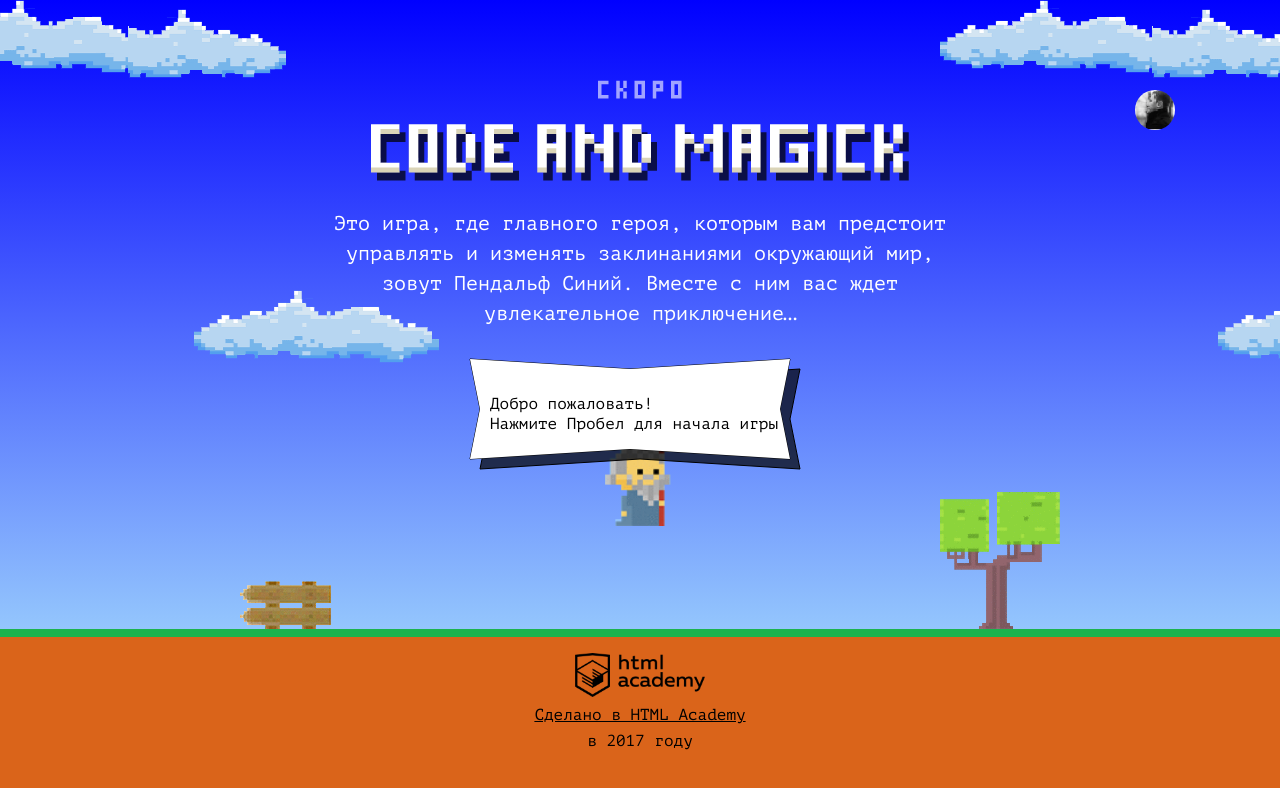
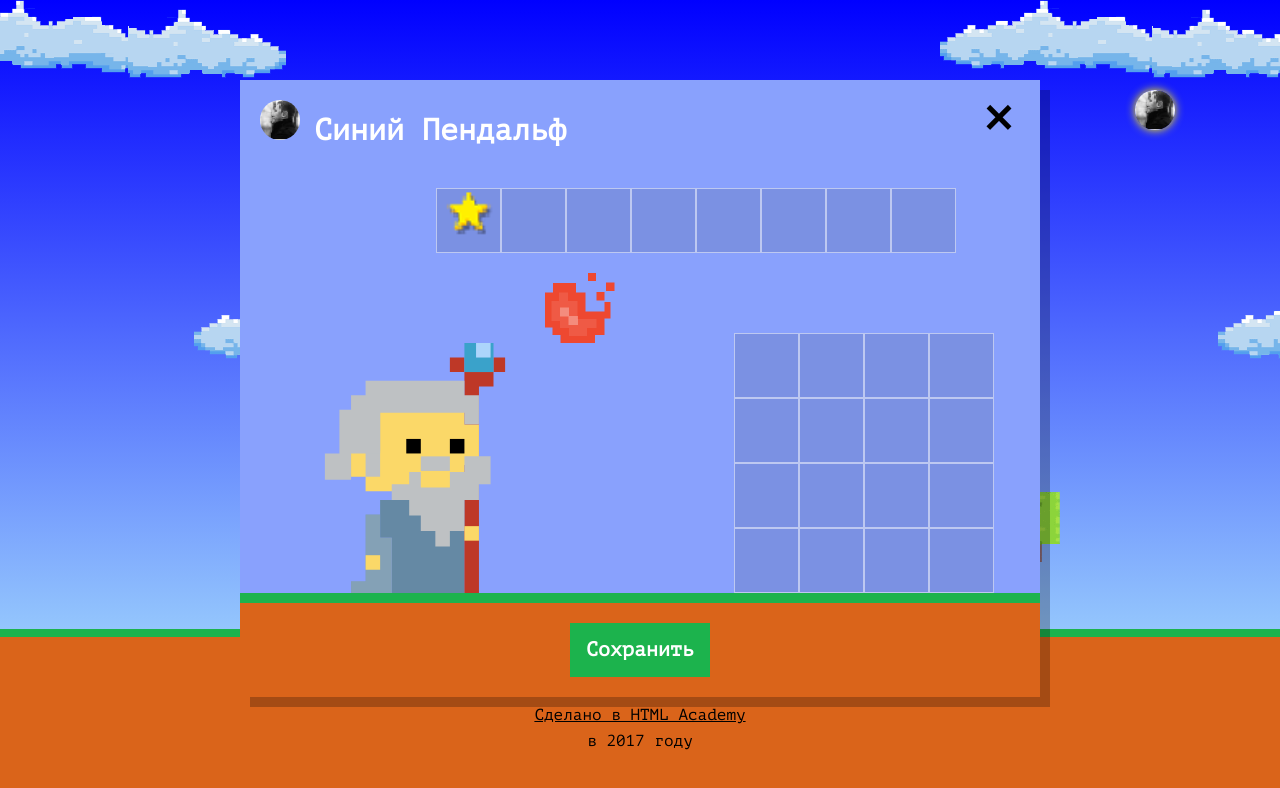
Before and after one commit to beast1/212499-code-and-magick-21, a website: page index.html in a window 1280 px wide. Both pictures are taken after a click on the picture 1155 px from the left and 110 px from the top of the page. Drawn offline with Linux system fonts and the light colour scheme.

Commit message:
setup.js index.html first step of adding events

```diff
--- a/index.html
+++ b/index.html
@@ -62,7 +62,7 @@
   <div class="demo"></div>
 
   <div class="setup-open">
-    <img src="img/user-1.jpg" class="setup-open-icon">
+    <img src="img/user-1.jpg" class="setup-open-icon" tabindex="0">
   </div>
 </header>
 
@@ -81,11 +81,11 @@
         <label>
           <input type="text" name="username"
                  maxlength="25" required
-                 class="setup-user-name" value="Синий Пендальф"/>
+                 class="setup-user-name" value="Синий Пендальф" tabindex="1"/>
         </label>
       </div>
 
-      <span class="setup-close">&times;</span>
+      <span class="setup-close" tabindex="2">&times;</span>
     </div>
 
 
@@ -154,7 +154,7 @@
         <div class="setup-similar-list"><!--Список похожих персонажей--></div>
       </div>
 
-      <button class="button setup-submit">Сохранить</button>
+      <button class="button setup-submit" tabindex="3">Сохранить</button>
     </div>
   </form>
 </div>
@@ -196,6 +196,7 @@
     return (gameFieldHeight - getWizardHeight()) / 2;
   };
 </script>
+<script src="js/setup.js"></script>
 <script src="js/stat.js"></script>
 <script src="js/game.js"></script>
 
--- /dev/null
+++ b/js/setup.js
@@ -0,0 +1,61 @@
+'use strict';
+// Окно .setup должно открываться по нажатию на блок .setup-open. Открытие окна производится удалением класса hidden у блока.
+const setupModal = document.querySelector(`.setup`);
+const setupOpenBtn = document.querySelector(`.setup-open`);
+const setupCloseBtn = setupModal.querySelector(`.setup-close`);
+
+const setupNameInput = document.querySelector(`.setup-user-name`);
+const setupForm = document.querySelector(`.setup-wizard-form`);
+const setupSubmitBtn = document.querySelector(`.setup-submit`);
+
+const openSetup = () => {
+  setupModal.classList.remove(`hidden`);
+};
+
+const closeSetup = () => {
+  setupModal.classList.add(`hidden`);
+};
+
+setupOpenBtn.addEventListener(`click`, () => {
+  openSetup();
+});
+//   Окно .setup должно закрываться по нажатию на элемент .setup-close, расположенный внутри окна.
+setupCloseBtn.addEventListener(`click`, () => {
+  closeSetup();
+});
+//   Добавьте обработчики для альтернативного ввода с клавиатуры keydown для кнопок открытия/закрытия диалога настройки персонажа:
+//   Когда иконка пользователя в фокусе .setup-open-icon, то окно настройки персонажа должно открываться по нажатию кнопки ENTER
+const setupOpenBtnIcon = document.querySelector(`.setup-open-icon`);
+setupOpenBtnIcon.addEventListener(`keydown`, (e) => {
+  if (e.key === `Enter`) {
+    openSetup();
+  }
+});
+//   Когда окно настройки персонажа открыто, нажатие на клавишу ESC должно закрывать диалог.
+document.addEventListener(`keydown`, (e) => {
+  if (e.key === `Escape`) {
+    closeSetup();
+  }
+});
+//   Если фокус находится на форме ввода имени, то окно закрываться не должно.
+setupNameInput.addEventListener(`keydown`, (e) => {
+  if (e.key === `Escape`) {
+    e.stopPropagation();
+  }
+});
+//   Если окно открыто и фокус находится на кнопке закрытия окна, то нажатие клавиши ENTER должно приводить к закрытию диалога.
+setupCloseBtn.addEventListener(`keydown`, (e) => {
+  if (e.key === `Enter`) {
+    closeSetup();
+  }
+});
+//   Если диалог открыт, нажатие на кнопку «Сохранить» приводит к отправке формы.
+setupSubmitBtn.addEventListener(`click`, () => {
+  setupForm.submit();
+});
+//   Если диалог открыт и фокус находится на кнопке «Сохранить», нажатие на ENTER приводит к отправке формы.
+setupSubmitBtn.addEventListener(`keydown`, (e) => {
+  if (e.key === `Enter`) {
+    setupForm.submit();
+  }
+});
```
